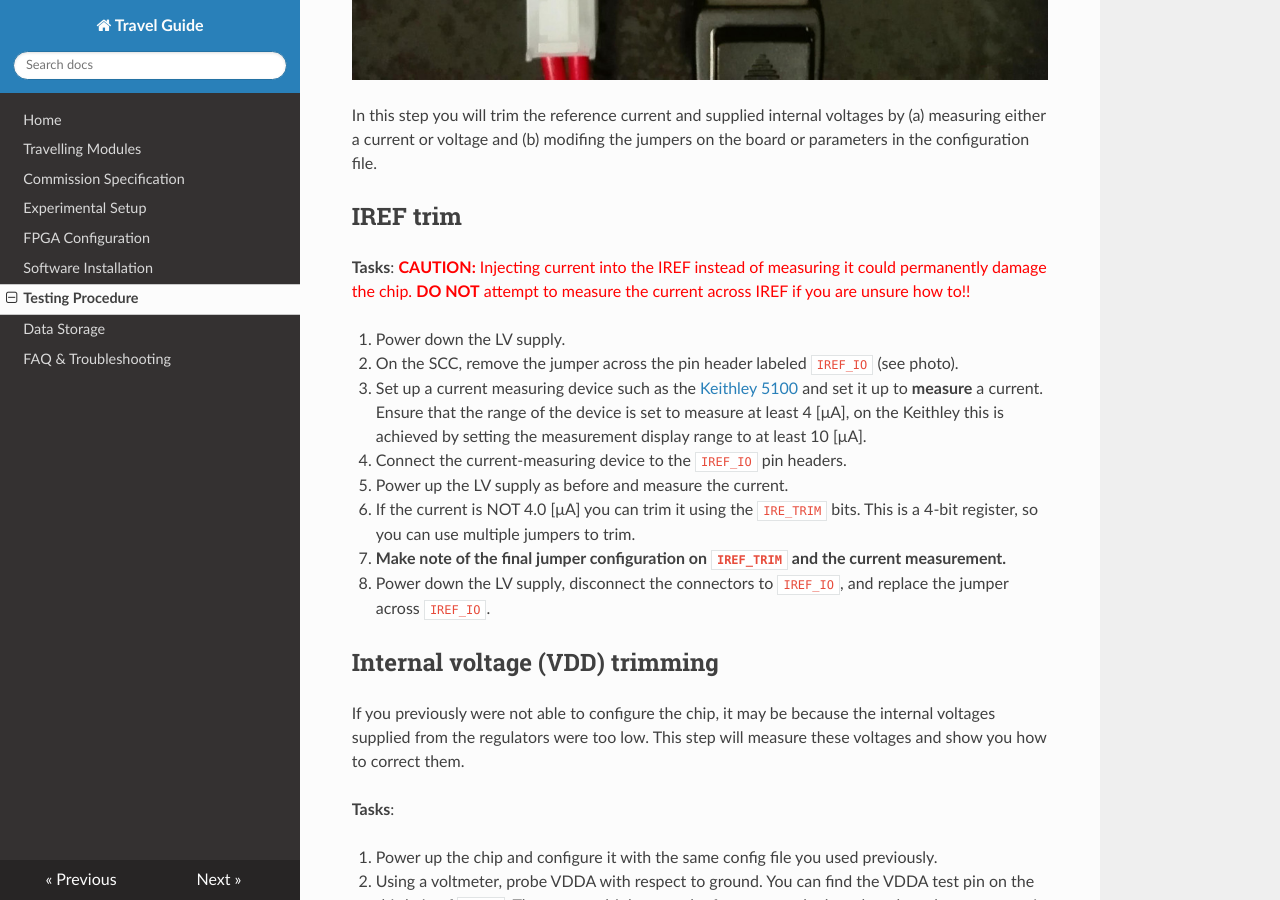
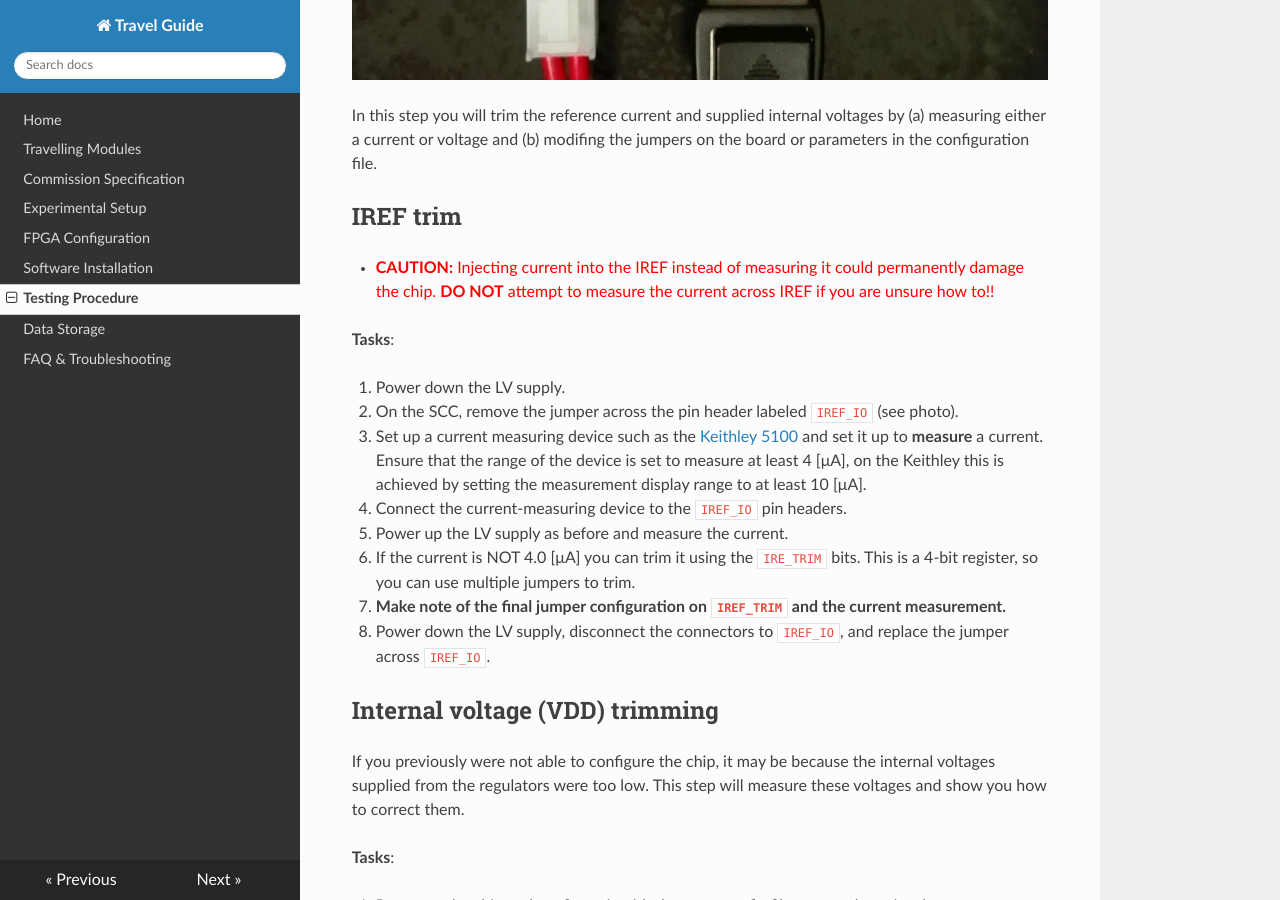
Before and after one commit to lime86/TravellingModule, an MkDocs documentation site: the page built from docs/procedure.md, in a window 1280 px wide and 900 px high, scrolled down 3215 px. Built offline with MkDocs 1.6.1, drawn with Linux system fonts in a browser that asks for light colours; nearby versions of some CDN libraries; old or Windows-style settings are respelled for this version of MkDocs.

Commit message:
Formatting

```diff
--- a/docs/procedure.md
+++ b/docs/procedure.md
@@ -68,8 +68,9 @@ In this step you will trim the reference current and supplied internal voltages
 
 ## <a id="iref"></a>IREF trim
 
+   * <span style="color:red"><b>CAUTION:</b> Injecting current into the IREF instead of measuring it could permanently damage the chip. <b>DO NOT</b> attempt to measure the current across IREF if you are unsure how to!!</span>
+
 **Tasks**:
-<span style="color:red"><b>CAUTION:</b> Injecting current into the IREF instead of measuring it could permanently damage the chip. <b>DO NOT</b> attempt to measure the current across IREF if you are unsure how to!!</span>
 
    1. Power down the LV supply.
    2. On the SCC, remove the jumper across the pin header labeled `IREF_IO` (see photo).
```
